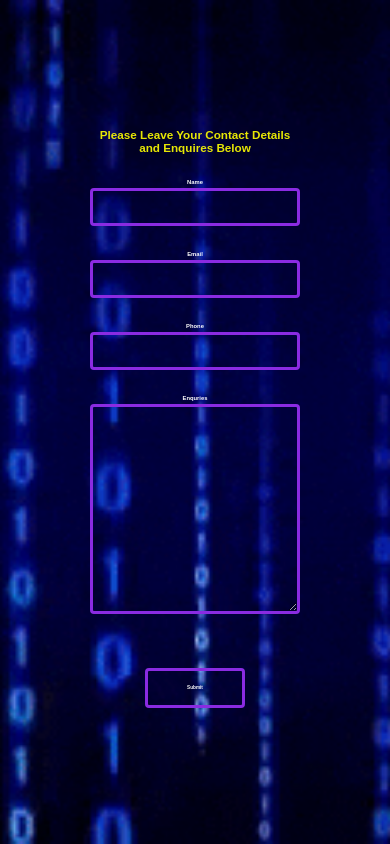
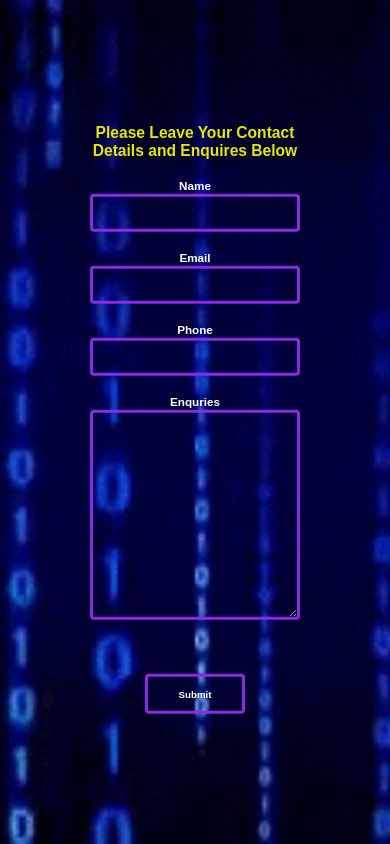
Before and after one commit to jtcima/cima_app, a Flask app: page /home/contacts in a window 390 px wide. Run offline with Flask 2, Linux system fonts and the light colour scheme; the visitor is signed in with stand-in values (Sample User, id 1); some libraries are stand-ins or nearby versions.

Commit message:
1st version

```diff
--- a/static/style.css
+++ b/static/style.css
@@ -576,13 +576,13 @@ a{
     }
 
   .user{
-      width: 20vw;
+      width: 22vw;
       height: 2.5vw;
       font-size: 2vw;
     }
 
   .password{
-      width: 20vw;
+      width: 22vw;
       height:2.5vw;
       font-size:2vw;
     }
@@ -595,7 +595,7 @@ a{
   .submit{
       width:10vw;
       height:4vw;
-      font-size: 2vw;
+      font-size: 1.5vw;
     }
 
   .label_user{
@@ -615,4 +615,122 @@ a{
       font-size: 2.5vw;
     }
 
+  #userInput{
+      text-align: center;
+      margin-top: 50%;
+    }
+
+  #textInput {
+      width: 30vw;
+      height: 3vw;
+      font-size: 2vw;
+    }
+
+  #buttonInput{
+      width: 8vw;
+      height: 2.5vw;
+      font-size: 1.0vw;
+    }
+
+  .contact_name{
+      font-size: 3vw;
+    }
+
+  ._name{
+      font-size: 2.5vw;
+    }
+
+  .contact_email{
+      font-size: 3vw;
+    }
+
+  ._email{
+      font-size: 2.5vw;
+    }
+
+  .contact_phone{
+      font-size: 3vw;
+    }
+
+  ._phone{
+      font-size: 2.5vw;
+    }
+
+  .contact_enquires{
+      font-size: 3vw;
+    }
+
+  ._enquires{
+      font-size: 2.5vw;
+    }
+
+  .contact_submit{
+      font-size: 2.5vw;
+    }
+
+  .contact_head{
+      font-size: 4vw;
+    }
+
+  .backtochat{
+      font-size:2.5vw;
+    }
+
+  .donechatting{
+      font-size: 2.5vw;
+    }
+
+  .relogin{
+      font-size: 2.5vw;
+    }
+
+  .register{
+      font-size: 3.5vw
+    }
+
+  .reg_name{
+      font-size: 2.5vw;
+    }
+
+  ._reg_name{
+      width: 24vw;
+      height: 3vw;
+      font-size: 2vw;
+    }
+
+  .reg_email{
+      font-size: 2.5vw;
+    }
+
+  ._reg_email{
+      width: 24vw;
+      height: 3vw;
+      font-size: 2vw;
+    }
+
+  .reg_pword{
+      font-size: 2.5vw;
+    }
+
+  ._reg_pword{
+      width: 24vw;
+      height: 3vw;
+      font-size: 2vw;
+    }
+
+  .reg_pword2{
+      font-size: 2.5vw;
+    }
+
+  ._reg_pword2{
+      width: 24vw;
+      height: 3vw;
+      font-size: 2vw;
+    }
+
+  .reg_submit{
+      width:12vw;
+      height:4vw;
+      font-size: 1.5vw;
+    }
 }
```
Also changed, not shown: db.sqlite3, myDB.db.
